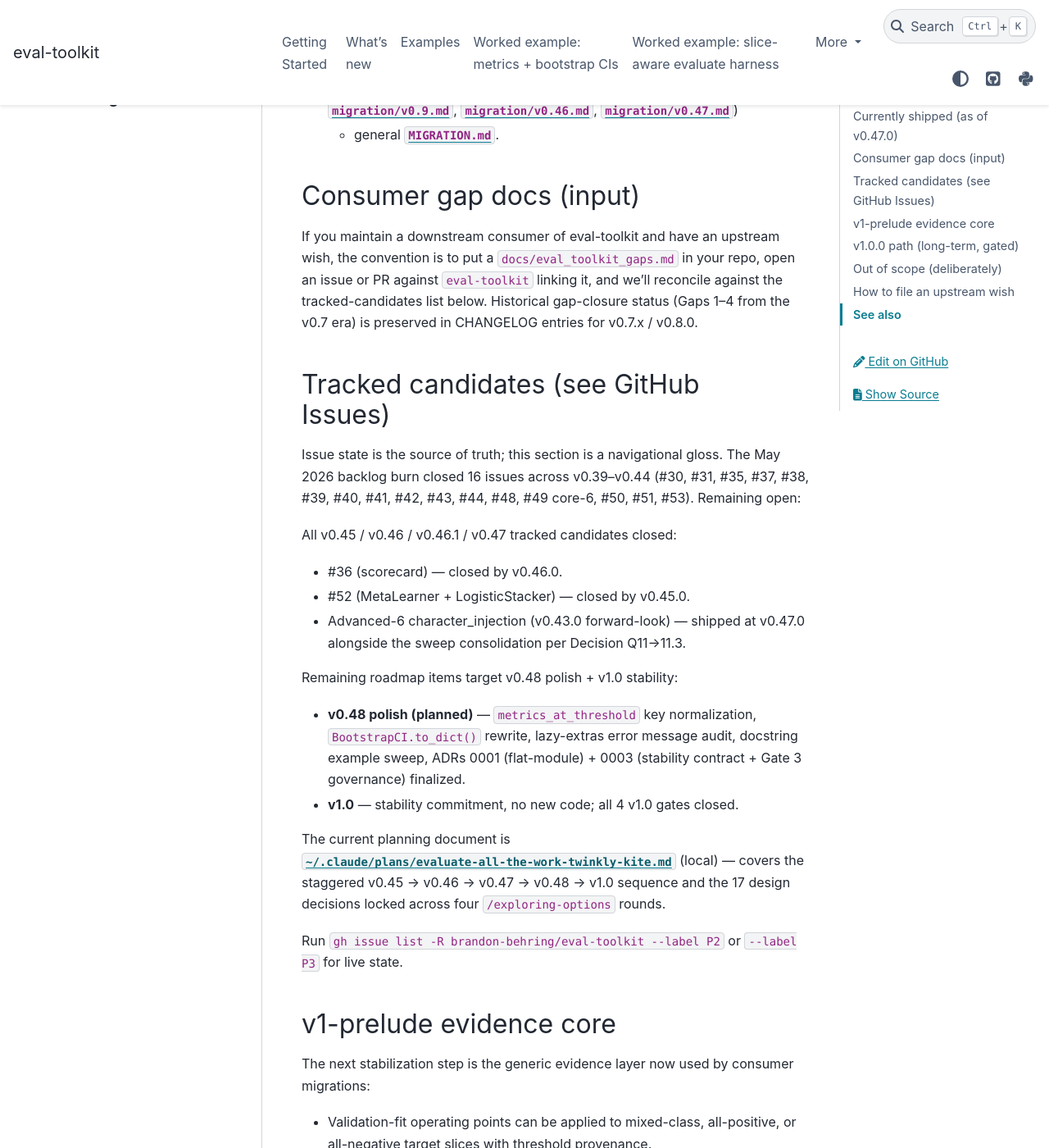
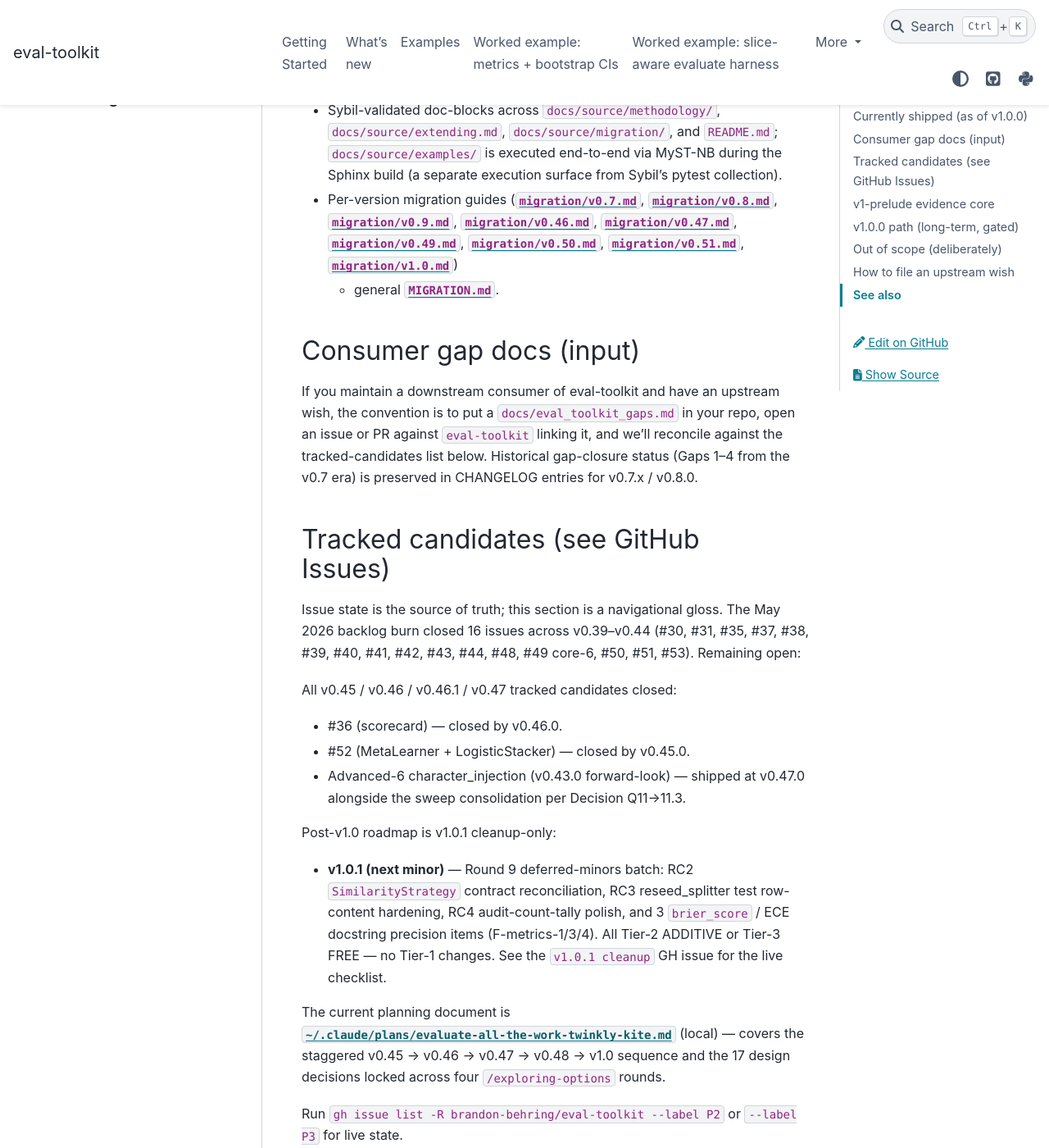
Before and after one commit to brandon-behring/eval-toolkit, a Sphinx documentation site: the page built from docs/source/roadmap.md, in a window 1280 px wide and 1400 px high, scrolled down 2868 px. Shown: the whole window at 82% size. Built offline with Sphinx 7.4.7 and the PyData theme 0.15.4, drawn with Linux system fonts in a browser that asks for light colours; some of the changed text lies outside the part shown.

Commit message:
docs(v1.0): draft v1.0 migration guide + close roadmap Gate 3
Pre-tag enrichment for v1.0 (Phase 8 of agile-crunching-journal):

- migration/v1.0.md (NEW): hybrid shape per user-locked decision.
  Announcement intro + v0.51 high-points recap + ADR 0003 Tier 1/2/3
  stability-contract activation note + deferred-to-v1.0.1 list (RC2,
  RC3, RC4, F-metrics-1/3/4). v0.51.md remains canonical for
  step-by-step migration from v0.50- consumers.
- roadmap.md: "Currently shipped (as of v0.47.0)" → "as of v1.0.0".
  Added v0.48 → v1.0 highlights entry with per-version migration
  links. Gate 3 flipped ⏳ NOT STARTED → ✅ MET (closed via Rounds
  5–9 multi-LLM cross-review; R9 follow-on edadddc verified). Updated
  "Remaining roadmap items" forward-look to v1.0.1 cleanup-only.
  Per-version migration guides list extended to include v0.49, v0.50,
  v0.51, v1.0.
- .gitignore: add codex-microaudit-*.md pattern for Step 8.4's
  micro-audit prompt + report files (R8-C10 follow-on).

Co-Authored-By: Claude <noreply@anthropic.com>

```diff
--- a/docs/source/roadmap.md
+++ b/docs/source/roadmap.md
@@ -8,7 +8,7 @@ This document is **descriptive of intent, not a commitment**. The
 priorities reflect today's understanding of what consumers need;
 order may change as feedback comes in.
 
-## Currently shipped (as of v0.47.0)
+## Currently shipped (as of v1.0.0)
 
 See [`CHANGELOG.md`](https://github.com/brandon-behring/eval-toolkit/blob/main/CHANGELOG.md) for the full release history.
 Highlights since v0.33:
@@ -82,6 +82,14 @@ Highlights since v0.33:
   Protocol method-shape drift guard, R6-F5 narrow exception catch in
   `_evaluate_spec()`, R6-H `metric_specs.make_spec_name()` helper.
   Migration guide: [`migration/v0.47.md`](migration/v0.47.md).
+- **v0.48 → v0.51 → v1.0** — naming-standards sweep (v0.49), SPEC 7
+  RNG convention (v0.50), Round 8 + Round 9 multi-LLM audit
+  rectification (v0.51), and stability-contract activation (v1.0).
+  Per-version migration guides:
+  [`v0.49.md`](migration/v0.49.md), [`v0.50.md`](migration/v0.50.md),
+  [`v0.51.md`](migration/v0.51.md), [`v1.0.md`](migration/v1.0.md).
+  See [`audit_findings.md`](audit_findings.md) for the full Round
+  5 → Round 9 ledger and `CHANGELOG.md` for per-release details.
 
 State-of-the-toolkit:
 
@@ -115,7 +123,11 @@ State-of-the-toolkit:
   [`migration/v0.8.md`](migration/v0.8.md),
   [`migration/v0.9.md`](migration/v0.9.md),
   [`migration/v0.46.md`](migration/v0.46.md),
-  [`migration/v0.47.md`](migration/v0.47.md))
+  [`migration/v0.47.md`](migration/v0.47.md),
+  [`migration/v0.49.md`](migration/v0.49.md),
+  [`migration/v0.50.md`](migration/v0.50.md),
+  [`migration/v0.51.md`](migration/v0.51.md),
+  [`migration/v1.0.md`](migration/v1.0.md))
   + general [`MIGRATION.md`](MIGRATION.md).
 
 ## Consumer gap docs (input)
@@ -141,13 +153,14 @@ All v0.45 / v0.46 / v0.46.1 / v0.47 tracked candidates closed:
 - Advanced-6 character_injection (v0.43.0 forward-look) — shipped at
   v0.47.0 alongside the sweep consolidation per Decision Q11→11.3.
 
-Remaining roadmap items target v0.48 polish + v1.0 stability:
+Post-v1.0 roadmap is v1.0.1 cleanup-only:
 
-- **v0.48 polish (planned)** — `metrics_at_threshold` key normalization,
-  `BootstrapCI.to_dict()` rewrite, lazy-extras error message audit,
-  docstring example sweep, ADRs 0001 (flat-module) + 0003 (stability
-  contract + Gate 3 governance) finalized.
-- **v1.0** — stability commitment, no new code; all 4 v1.0 gates closed.
+- **v1.0.1 (next minor)** — Round 9 deferred-minors batch: RC2
+  `SimilarityStrategy` contract reconciliation, RC3 reseed_splitter
+  test row-content hardening, RC4 audit-count-tally polish, and 3
+  `brier_score` / ECE docstring precision items (F-metrics-1/3/4).
+  All Tier-2 ADDITIVE or Tier-3 FREE — no Tier-1 changes.
+  See the `v1.0.1 cleanup` GH issue for the live checklist.
 
 The current planning document is
 [`~/.claude/plans/evaluate-all-the-work-twinkly-kite.md`](https://github.com/brandon-behring/eval-toolkit/blob/main/.claude/plans/evaluate-all-the-work-twinkly-kite.md)
@@ -207,8 +220,13 @@ v2.0. Gated on:
    (c) Gemini independent report. Different model training corpora
    provide the "outside eyes" value with predictable cycle time.
    Any reviewer-flagged blocker becomes a `p1-gate3`-labelled issue;
-   must close before v1.0 tag. Gate 3 ⏳ **NOT STARTED** — kicks off
-   in parallel with v0.45 work.
+   must close before v1.0 tag. Gate 3 ✅ **MET** — closed at v1.0
+   via Round 5 → Round 9 multi-LLM cross-review sequence. Round 8
+   (verified at v0.51) confirmed 13 of 18 findings and rectified them;
+   Round 9 (verified at v0.51 RC `edadddc`) confirmed 6 of 10 source
+   items + 3 third-audit findings in modules neither auditor cited,
+   with 2 candidate-blocker items fixed in-PR before tag. Full ledger
+   at [`audit_findings.md`](audit_findings.md) Rounds 5–9.
 4. **Croissant interop verified end-to-end** — ✅ **MET as of v0.41.0**
    (see `tests/test_croissant_e2e.py`). `HFDatasetsLoader.describe()`
    fetches Croissant metadata + per-file `sha256` from HF Hub; the
```
Also changed, not shown: docs/source/migration/v1.0.md (added, +124 -0 lines), 1 other file.
